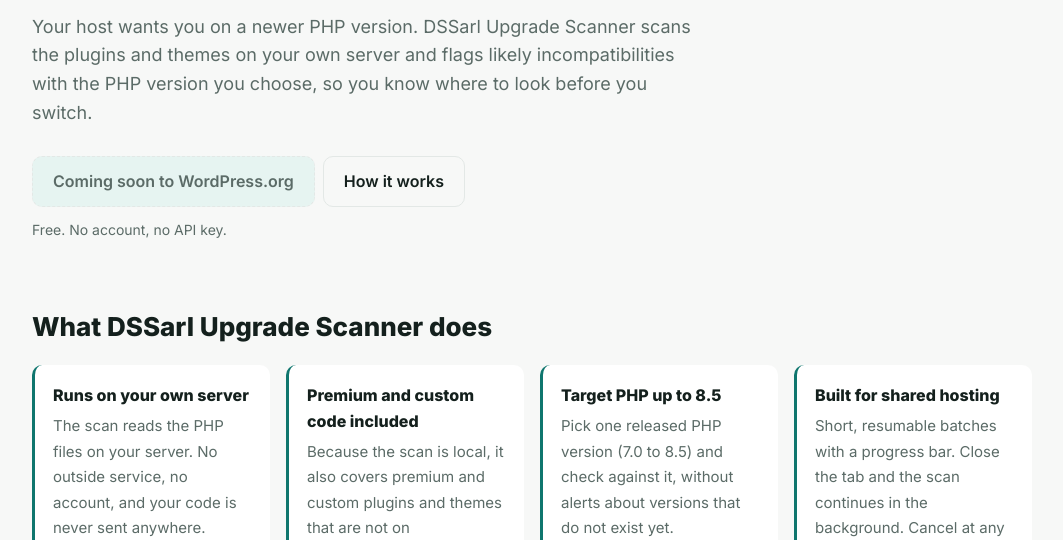
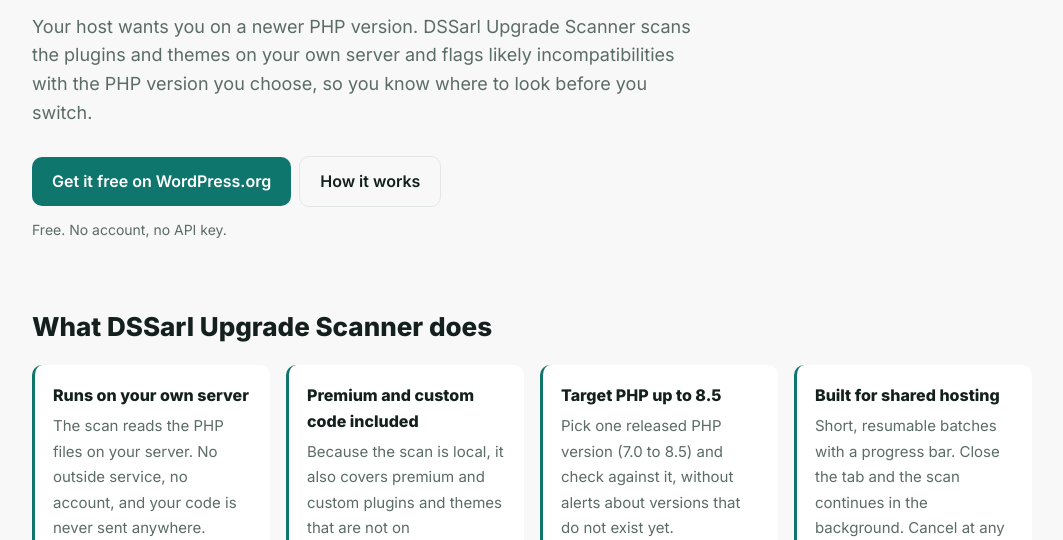
Before and after one commit to medsalem-khattat/dssarl.com, a plain HTML site: page upgrade-scanner/index.html in a window 1280 px wide. Shown: the part 260-800 px from the top of the page, without its empty margins (108-1171 px from the left). Drawn offline with Linux system fonts and the light colour scheme.

Commit message:
DSSarl Upgrade Scanner is live: button to WordPress.org (AP-2026-069)
Co-Authored-By: Claude Opus 5.5 <noreply@anthropic.com>

```diff
--- a/upgrade-scanner/index.html
+++ b/upgrade-scanner/index.html
@@ -76,10 +76,7 @@ footer{border-top:1px solid var(--line);margin-top:40px;padding:24px 0;color:var
   <h1>DSSarl Upgrade Scanner</h1>
   <p class="sub" data-t="sub">for PHP Compatibility</p>
   <p class="lead" data-t="lead">Your host wants you on a newer PHP version. DSSarl Upgrade Scanner scans the plugins and themes on your own server and flags likely incompatibilities with the PHP version you choose, so you know where to look before you switch.</p>
-  <span class="btn off" aria-disabled="true" data-t="ctaSoon">Coming soon to WordPress.org</span><a class="btn ghost" href="#how" data-t="ctaHow">How it works</a>
-  <!-- After WordPress.org approval, replace the line above with this line:
   <a class="btn" href="https://wordpress.org/plugins/dssarl-upgrade-scanner/" data-t="ctaFree">Get it free on WordPress.org</a><a class="btn ghost" href="#how" data-t="ctaHow">How it works</a>
-  -->
   <p class="note" data-t="ctaNote">Free. No account, no API key.</p>
 </div>
 
```
